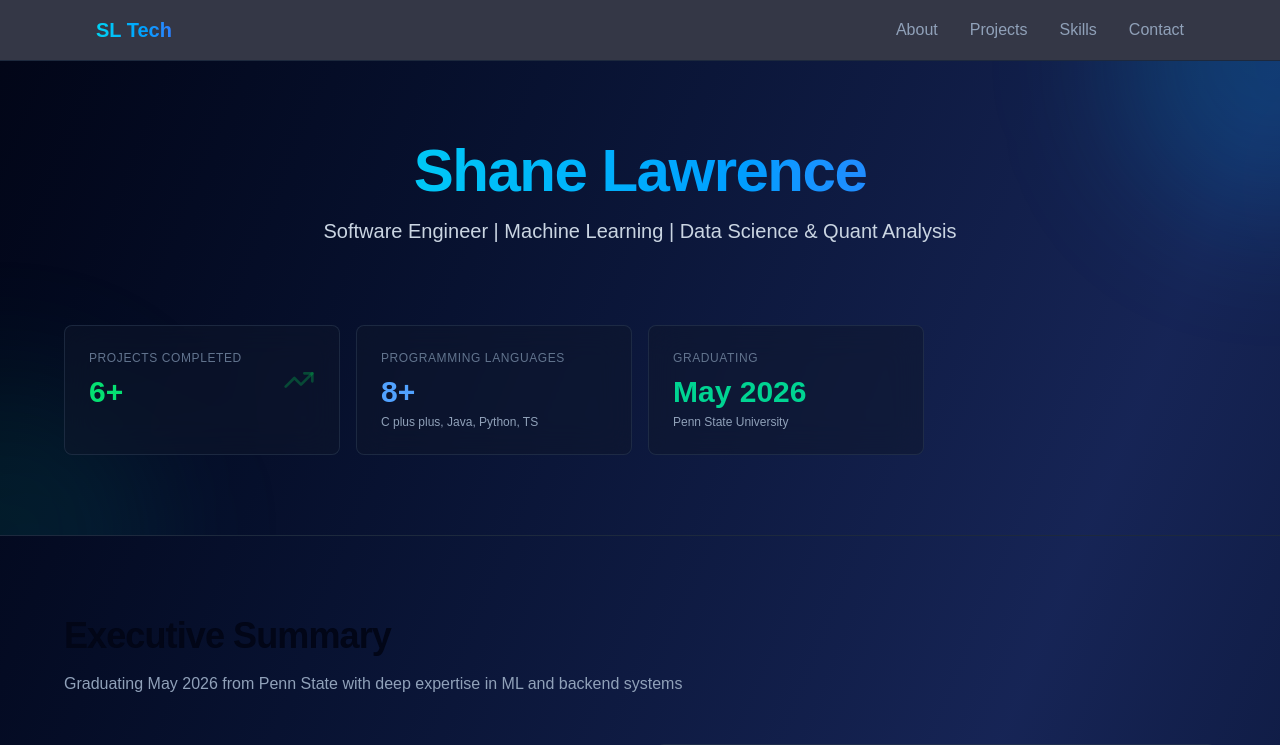
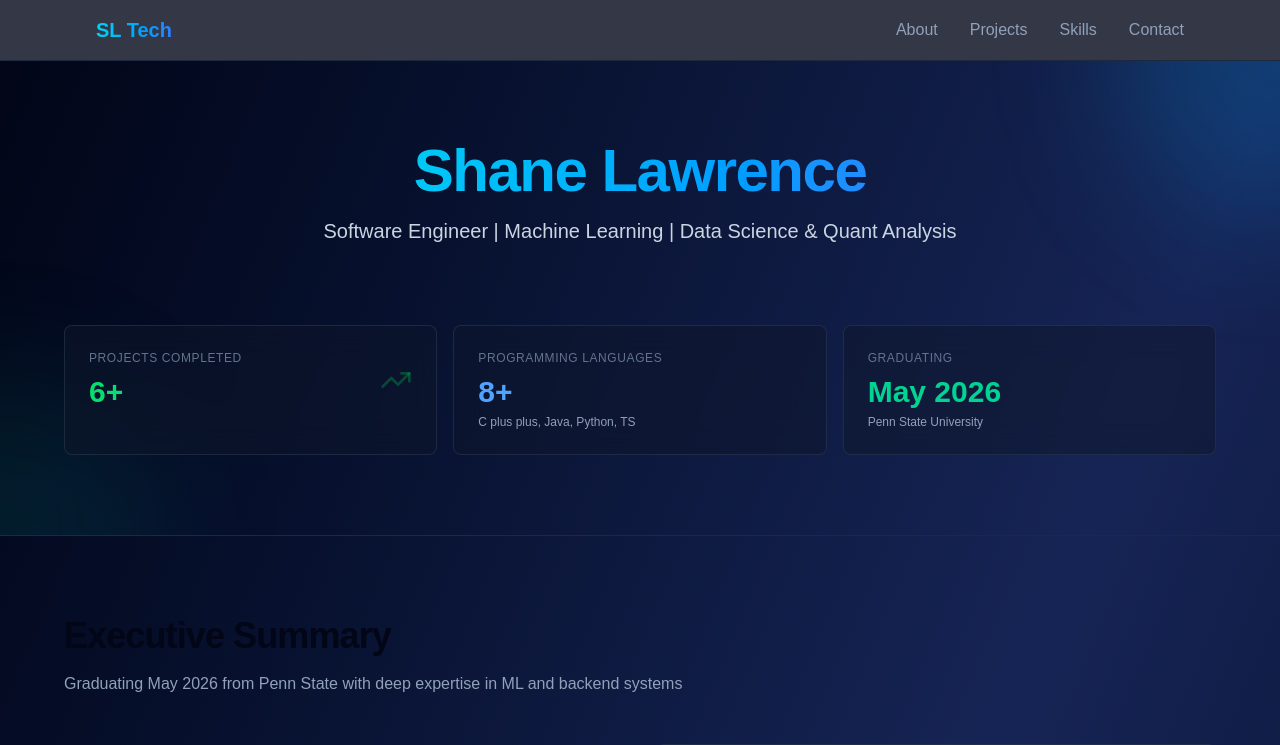
Before and after one commit to shanelawrence19/personal-website, a Next.js app: page / in a window 1280 px wide. Shown: the top 745 px of the page. Built offline with nearby package versions, Linux system fonts and the light colour scheme.

Commit message:
Updated Column Count so that the cards arent misaligned

```diff
--- a/app/home-page.tsx
+++ b/app/home-page.tsx
@@ -32,7 +32,7 @@
           </motion.div>
 
           {/* Market Overview Cards */}
-          <div className="grid grid-cols-1 gap-4 md:grid-cols-4">
+          <div className="grid grid-cols-1 gap-4 md:grid-cols-3">
             <motion.div
               initial={{ opacity: 0, y: 10 }}
               animate={{ opacity: 1, y: 0 }}
```
